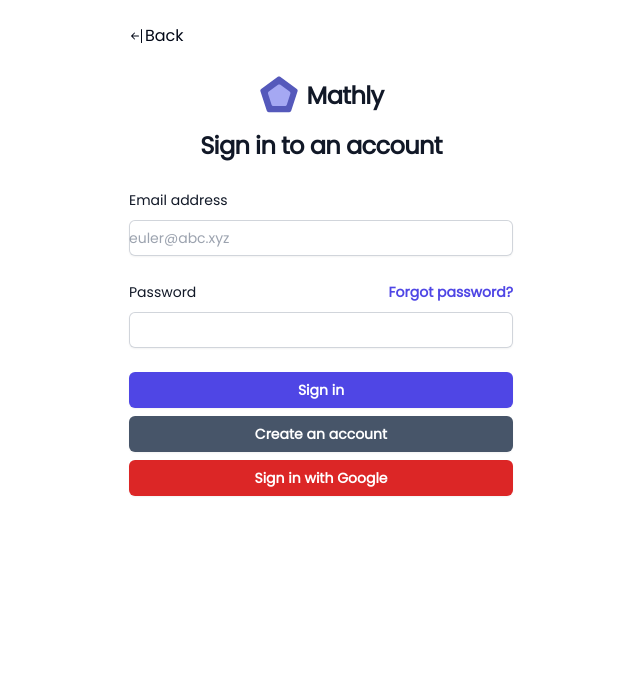
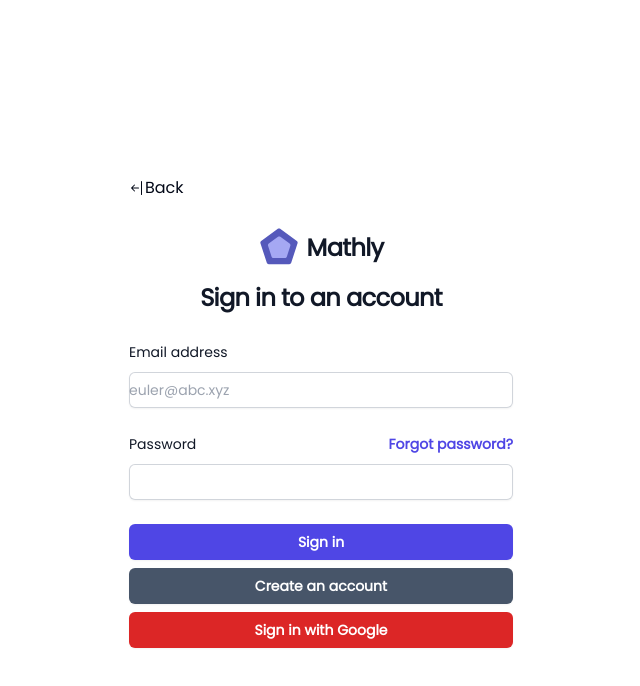
Before and after one commit to Ferrois/Mathly, a Next.js app in the folder web/: page /login in a window 1280 px wide. Shown: the top 686 px of the page, without its empty margins (319-959 px from the left). Built offline with nearby package versions, Linux system fonts and the light colour scheme; no server answers.

Commit message:
--fix: layout

```diff
--- a/web/src/app/layout.js
+++ b/web/src/app/layout.js
@@ -23,7 +23,7 @@ export default function RootLayout({ children }) {
       <body className={`${poppins.className} h-screen w-screen overflow-y-auto`}>
         <ToastComponent />
         <Provider>
-          <div className="w-full h-auto overflow-y-auto overflow-x-hidden">
+          <div className="w-full h-full overflow-y-auto overflow-x-hidden flex flex-col">
             <Navbar />
             {children}
           </div>
```
